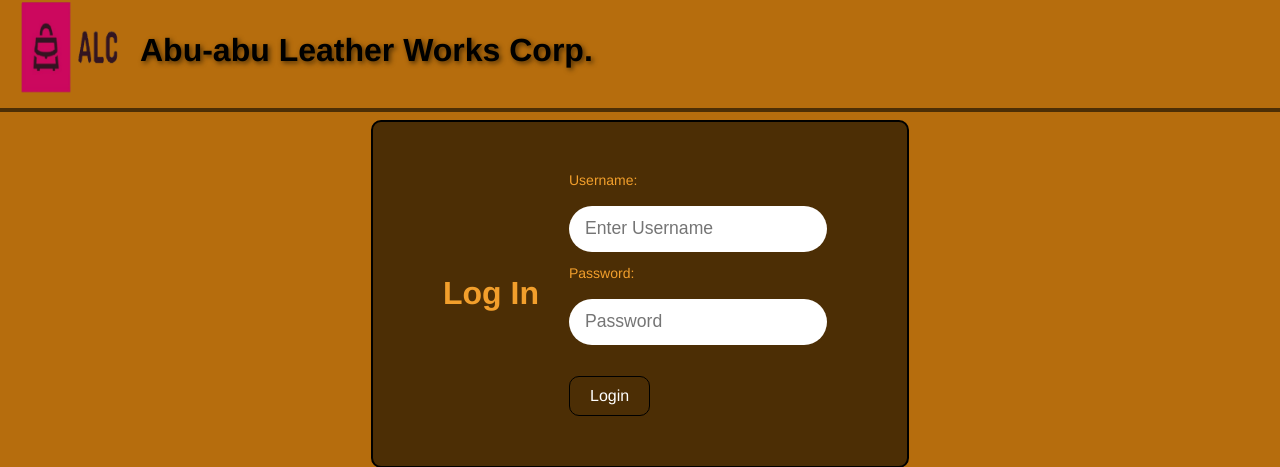
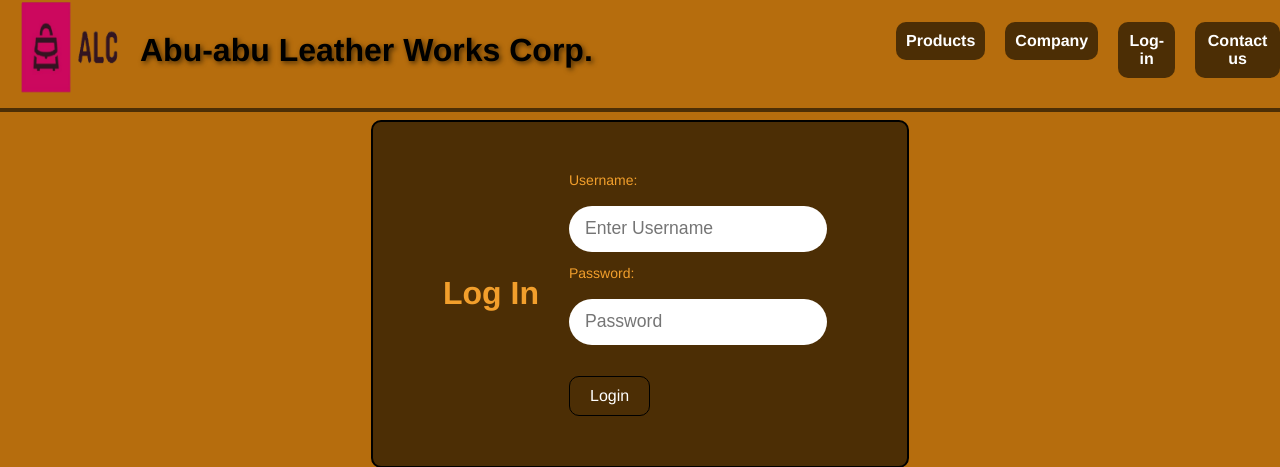
Before and after one commit to jan2022305846/E-Commerce, a PHP site: page /login.php in a window 1280 px wide. Shown: the top 467 px of the page. Run offline with PHP 8.4, Linux system fonts and the light colour scheme.

Commit message:
Version 2.1

```diff
--- a/billing.php
+++ b/billing.php
@@ -20,7 +20,7 @@
         <div class="navigation">
             <nav>
                 <ul>
-                    <li><a href="products.html">Products</a></li>
+                    <li><a href="products.php">Products</a></li>
                     <li><a href="company.html">Company</a></li>
                     <li><a href="login.php">Log-in</a></li>
                     <li><a href="about_us.html">Contact us</a></li>
--- a/login.php
+++ b/login.php
@@ -36,10 +36,19 @@ if ($_SERVER["REQUEST_METHOD"] == "POST") {
             <img src="Images/Icons/logo_transparent.png" alt="logo">
         </div>
         <div class="company">
-        <h1>Abu-abu Leather Works Corp.</h1>
+            <h1>Abu-abu Leather Works Corp. </h1>
         </div>
         <div class="search"></div>
-      <div class="navigation"></div>
+        <div class="navigation">
+            <nav>
+                <ul>
+                    <li><a href="products.php">Products</a></li>
+                    <li><a href="company.html">Company</a></li>
+                    <li><a href="login.php">Log-in</a></li>
+                    <li><a href="about_us.html">Contact us</a></li>
+                </ul>
+            </nav>
+        </div>
     </div>
     <hr />
     <div class="container">
--- a/orderform.php
+++ b/orderform.php
@@ -19,7 +19,7 @@
         <div class="navigation">
             <nav>
                 <ul>
-                    <li><a href="products.html">Products</a></li>
+                    <li><a href="products.php">Products</a></li>
                     <li><a href="company.html">Company</a></li>
                     <li><a href="login.php">Log-in</a></li>
                     <li><a href="about_us.html">Contact us</a></li>
--- a/productdisplay.php
+++ b/productdisplay.php
@@ -100,7 +100,7 @@ if(isset($_GET['product_id'])) {
                             Quantity: <input type="number" name="quantity" min="1" max="<?php echo $product_quantity; ?>" value="1">
                             <button type="submit">Buy Now</button> <!-- Moved inside the form -->
                           </form>
-                          <form action="wallet_var.html">
+                          <form action="products.php">
                             <button>Cancel</button>
                           </form>
                         </div>
--- a/products.php
+++ b/products.php
@@ -33,7 +33,7 @@
     <div class="navigation">
         <nav>
             <ul>
-                <li><a href="products.html">Products</a></li>
+                <li><a href="products.php">Products</a></li>
                 <li><a href="company.html">Company</a></li>
                 <li><a href="login.php">Log-in</a></li>
                 <li><a href="about_us.html">Contact us</a></li>
```
Lines whose indentation alone changed are shown as unchanged.
